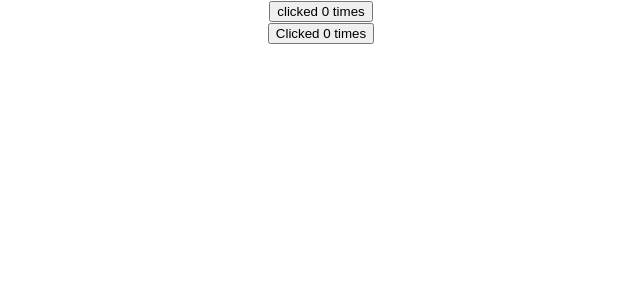
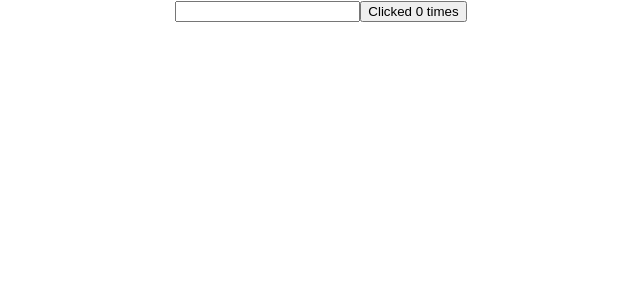
Before and after one commit to SandeepKumar377/ReactJs-Hooks-Tut, a React (Create React App) app: page / in a window 1280 px wide. Shown: the top 300 px of the page, without its empty margins (319-959 px from the left). Built offline with nearby package versions, Linux system fonts and the light colour scheme.

Commit message:
conditionlly run useEffect in class and fun com

```diff
--- a/src/App.js
+++ b/src/App.js
@@ -11,7 +11,7 @@
 function App() {
   return (
     <div className="App">
-      <ClassCounterOne/>
+      {/* <ClassCounterOne/> */}
       <HookCounterOne/>
       {/* <FunctionCounterFour/> */}
       {/* <FunctionCounterThree/> */}
--- a/src/components/ClassCounterOne.js
+++ b/src/components/ClassCounterOne.js
@@ -5,19 +5,23 @@
         super(props)
 
         this.state = {
-            count: 0
+            count: 0,
+            name:''
         }
     }
     componentDidMount() {
         document.title = `Clicked ${this.state.count} times`
     }
     componentDidUpdate(prevProps, prevState) {
+        if(prevState.count!==this.state.count)
+        console.log("Upadating document title")
         document.title = `Clicked ${this.state.count} times`
     }
 
     render() {
         return (
             <div>
+                <input type="text" value={this.state.name} onChange={e=>{this.setState({name: e.target.value})}} />
                 <button onClick={()=>this.setState({count:this.state.count+1})}>
                     clicked {this.state.count} times
                 </button>
--- a/src/components/HookCounterOne.js
+++ b/src/components/HookCounterOne.js
@@ -2,11 +2,14 @@
 
 function HookCounterOne() {
     const [count, setCount] = useState(0)
+    const [name, setName] = useState('')
     useEffect(() => {
+        console.log('useEffect - Updating log title')
         document.title=`You clicked ${count} times`
-    })
+    },[count])
     return (
         <div>
+            <input type="text" value={name} onChange={e=>setName(e.target.value)} />
             <button onClick={()=>setCount(count+1)}>Clicked {count} times</button>
         </div>
     )
```
